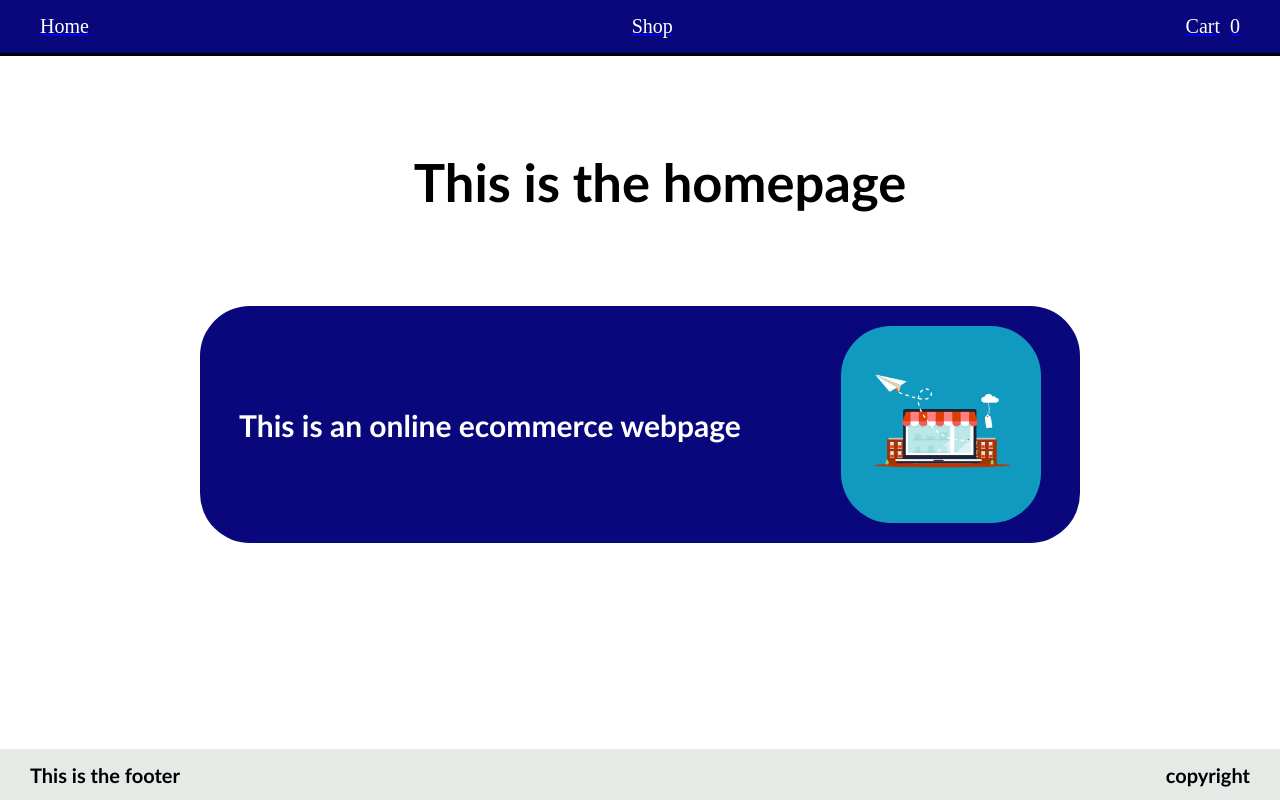
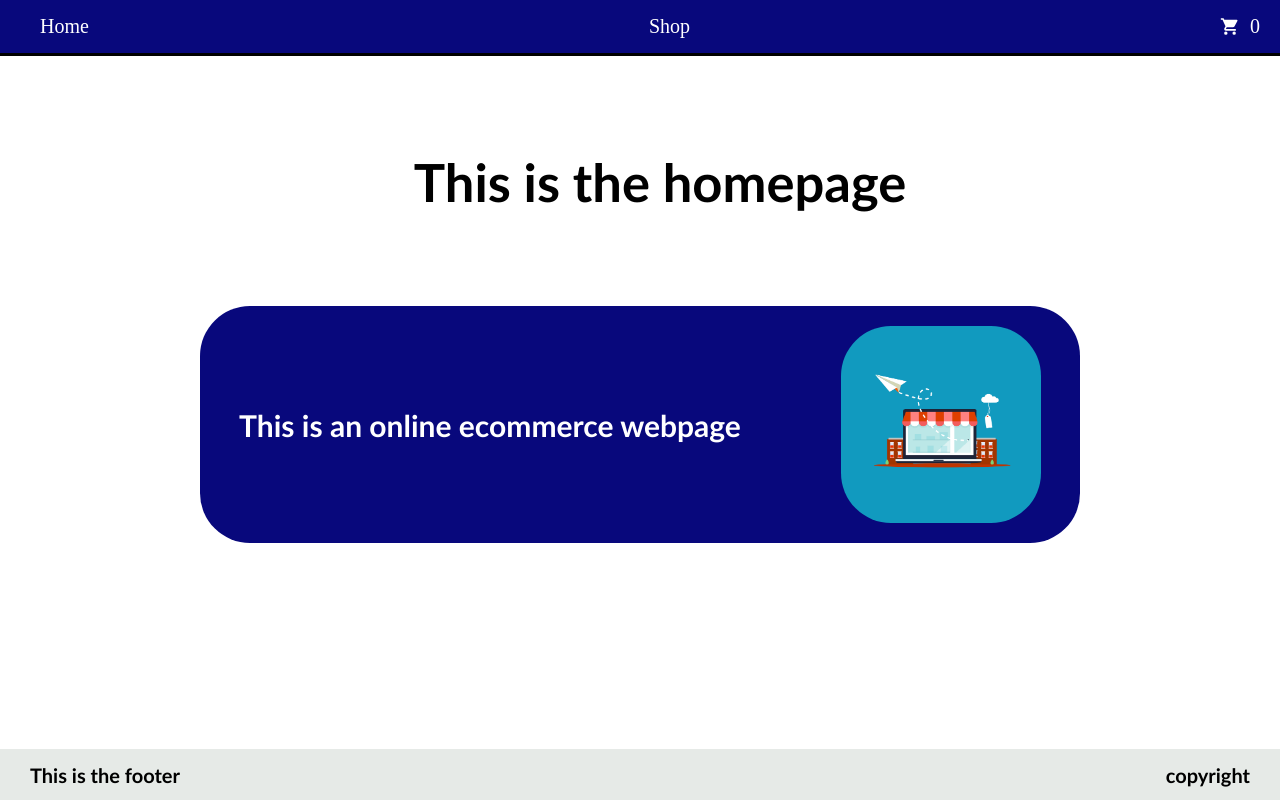
Before and after one commit to jwwals1/Shopping-Cart, a React (Vite) app: page / in a window 1280 px wide. Built offline with nearby package versions, Linux system fonts and the light colour scheme.

Commit message:
added cart logo to navbar

```diff
--- a/src/components/Navbar.jsx
+++ b/src/components/Navbar.jsx
@@ -7,15 +7,15 @@ function Navbar({ cartItems }) {
   return (
     <header>
       <div className="navbar">
-        <Link to="/">
+        <Link to="/" style={{ textDecoration: 'none' }}>
           <div className="nav-link" textDecoration={"none"}>Home</div>
         </Link>
-        <Link to="shop">
-          <div className="nav-link">Shop</div>
+        <Link to="shop" style={{ textDecoration: 'none' }}>
+          <div className="nav-link" >Shop</div>
         </Link>
-        <Link to="cart">
+        <Link to="cart" style={{ textDecoration: 'none' }}>
           <div className="nav-cart">
-            Cart
+            <img src="../media/cart.svg" alt="cart logo" className="cart-logo"/>
             <div>
               <div className="cart-count">{cartItems.length}</div>
             </div>
--- a/src/index.css
+++ b/src/index.css
@@ -186,3 +186,7 @@ body {
     margin-right: 700px;
     margin-top: 20px;
 }
+
+.cart-logo {
+    filter: brightness(0) invert(1);
+}
```
Also changed, not shown: media/cart.svg (added).
